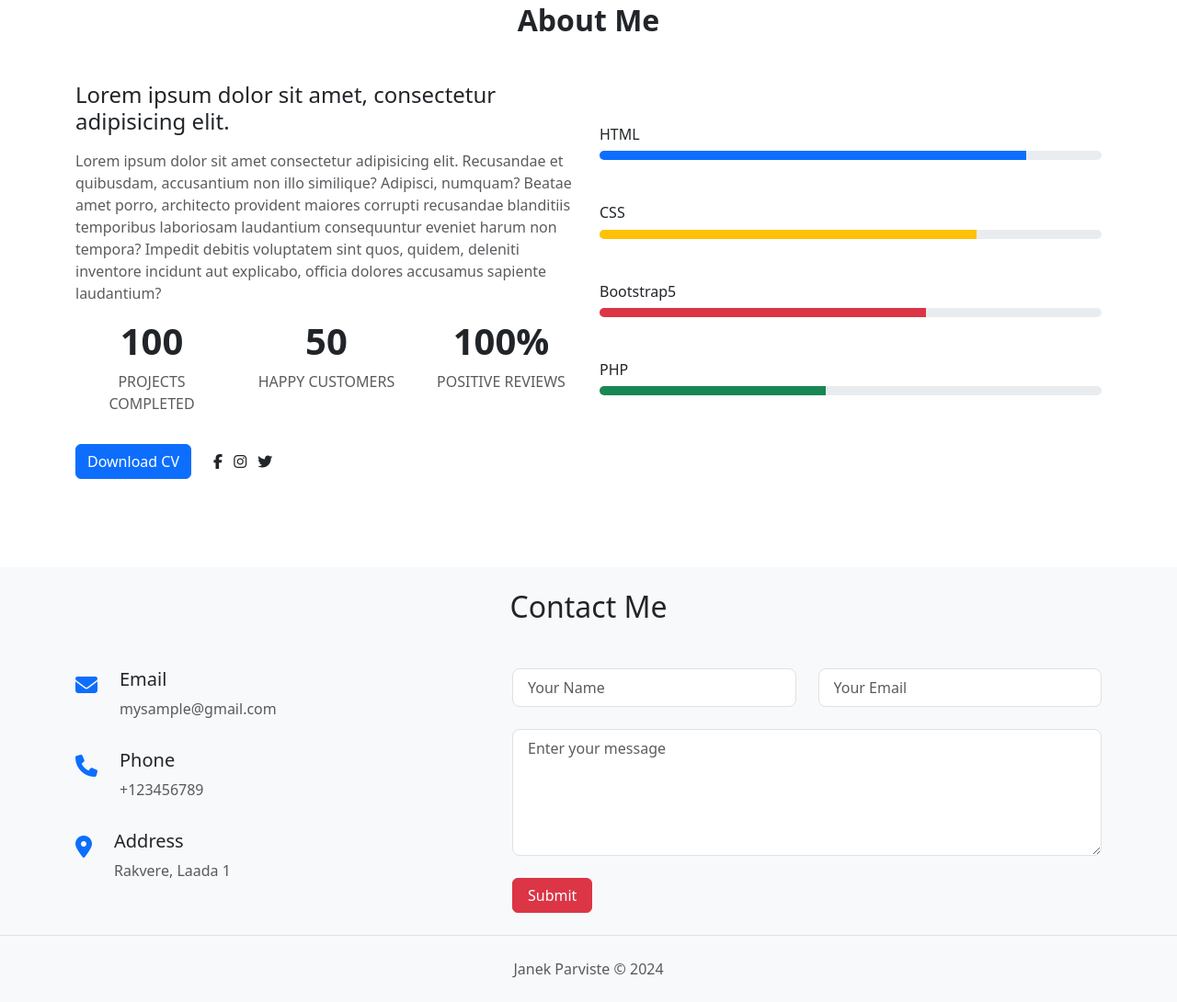
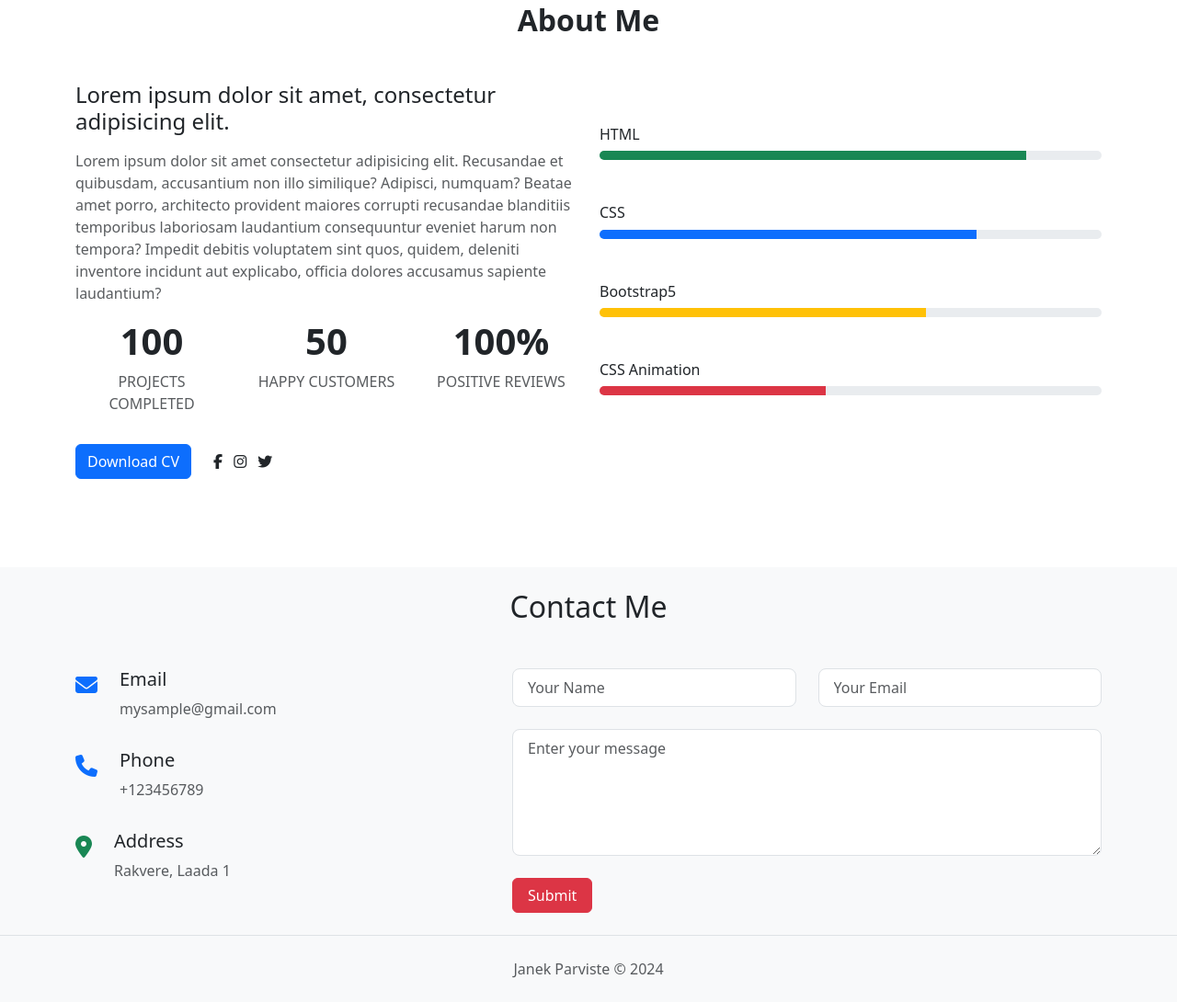
Before and after one commit to janekparviste/RKE129-Week10-Bootstrap5-Portfoolio, a plain HTML site: page index.html in a window 1280 px wide. Shown: the part 512-1602 px from the top of the page at 92% size. Drawn offline with nearby package versions, Linux system fonts and the light colour scheme.

Commit message:
RKE129-Week10-Bootstrap5-Portfoolio

```diff
--- a/index.html
+++ b/index.html
@@ -121,28 +121,28 @@
             <div class="skill mt-5 mb-4">
                 <h3 class="fs-6">HTML</h3>
                 <div class="progress" role="progressbar" aria-label="Example 1px high" aria-valuenow="85" aria-valuemin="0" aria-valuemax="100" style="height: 10px">
-                    <div class="progress-bar" style="width: 85%"></div>
+                    <div class="progress-bar bg-success" style="width: 85%"></div>
                 </div>
             </div>
 
             <div class="skill mt-5 mb-4">
                 <h3 class="fs-6">CSS</h3>
                 <div class="progress" role="progressbar" aria-label="Example 1px high" aria-valuenow="75" aria-valuemin="0" aria-valuemax="100" style="height: 10px">
-                    <div class="progress-bar bg-warning" style="width: 75%"></div>
+                    <div class="progress-bar bg-primary" style="width: 75%"></div>
                 </div>
             </div>
 
             <div class="skill mt-5 mb-4">
                 <h3 class="fs-6">Bootstrap5</h3>
                 <div class="progress" role="progressbar" aria-label="Example 1px high" aria-valuenow="65" aria-valuemin="0" aria-valuemax="100" style="height: 10px">
-                    <div class="progress-bar bg-danger" style="width: 65%"></div>
+                    <div class="progress-bar bg-warning" style="width: 65%"></div>
                 </div>
             </div>
 
             <div class="skill mt-5 mb-4">
-                <h3 class="fs-6">PHP</h3>
+                <h3 class="fs-6">CSS Animation</h3>
                 <div class="progress" role="progressbar" aria-label="Example 1px high" aria-valuenow="45" aria-valuemin="0" aria-valuemax="100" style="height: 10px">
-                    <div class="progress-bar bg-success" style="width: 45%"></div>
+                    <div class="progress-bar bg-danger" style="width: 45%"></div>
                 </div>
             </div>
         </div>
@@ -197,7 +197,7 @@
 
                     <!--location start-->
                     <div class="contact-item mb-3 d-flex">
-                        <div class="icon fs-4 text-primary">
+                        <div class="icon fs-4 text-primary text-success">
                             <i class="fa-solid fa-location-dot"></i>
                         </div>
                         <div class="text ms-4">
```
